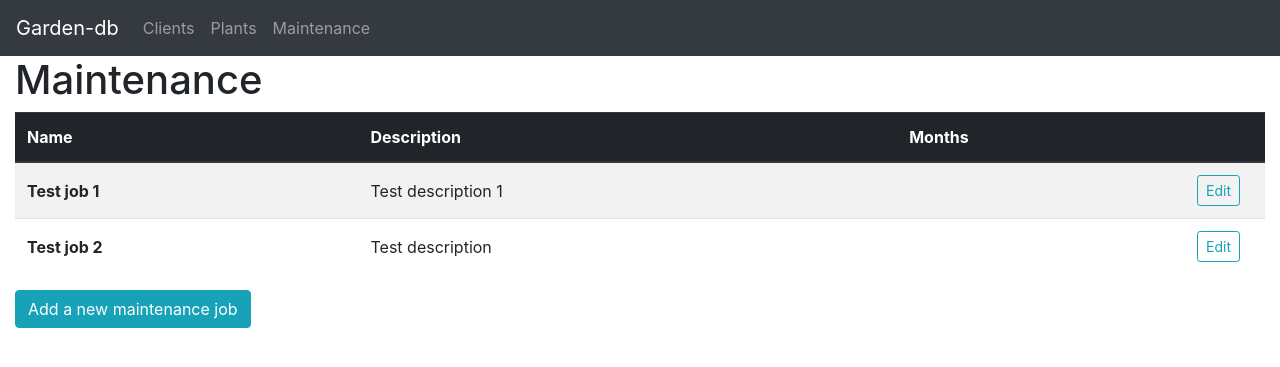
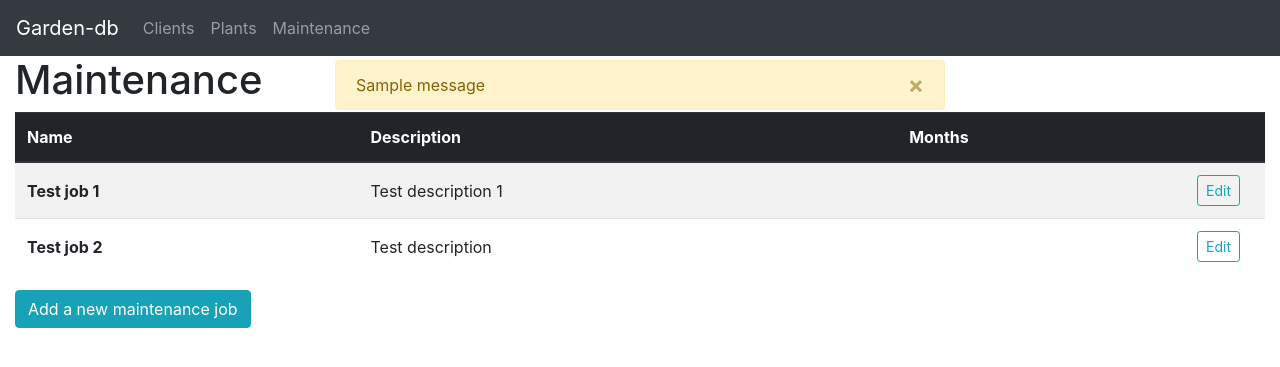
Before and after one commit to tpoomlmly/garden-database, a Flask app: page /maintenance in a window 1280 px wide. Shown: the top 367 px of the page. Run offline with Flask 2, Linux system fonts and the light colour scheme; data comes from the database, SQL or seed files in the repository; tables that the repository leaves empty hold one stand-in row (values such as "Sample post"); one stand-in notice (Sample message) is shown; data that the repository does not hold is empty; some libraries are stand-ins or nearby versions.

Commit message:
Add alert to show flashed messages

```diff
--- a/templates/page.html
+++ b/templates/page.html
@@ -23,14 +23,18 @@
 {# Begin main page content #}
 <div class="container-fluid">
     {# Begin page title header #}
-    <header class="row">
-        <div class="col col-9 col-sm-10">
+    <header class="row justify-content-start">
+        <div class="col col-4 col-sm-3">
             <h1>{{ title }}</h1>
         </div>
-        {% if pagetype == "client" %}
-        <div class="col col-3 col-sm-2 align-self-center">
-            <div class="float-right">
-                <button type="button" class="btn btn-info" onclick="print();"><i class="fas fa-print"></i></button>
+        {# Alert for invalid forms #}
+        {% if get_flashed_messages() %}
+        <div class="col col-6">
+            <div class="alert alert-warning alert-dismissible fade show mt-1 mb-0" role="alert">
+                {{ get_flashed_messages()[0] }}
+                <button type="button" class="close" data-dismiss="alert" aria-label="Close">
+                    <span aria-hidden="true">&times;</span>
+                </button>
             </div>
         </div>
         {% endif %}
```
